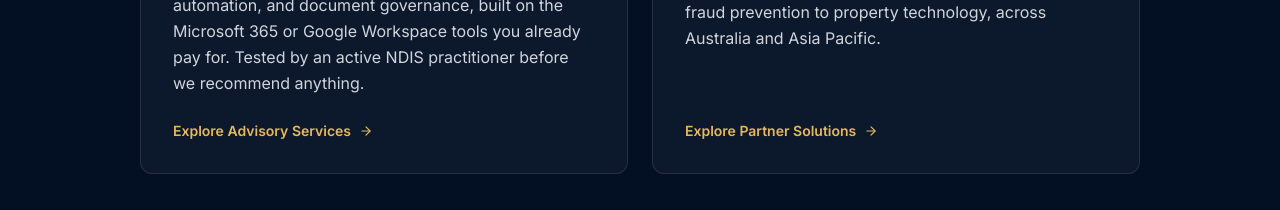
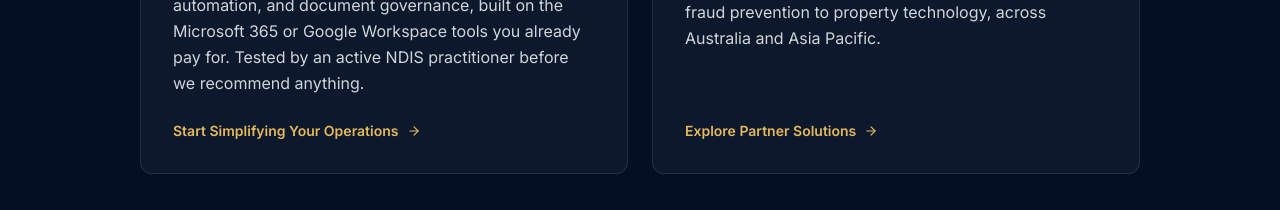
Before and after one commit to shurtis-0601/collabedge, a Next.js app: page / in a window 1280 px wide. Shown: the part 1400-1610 px from the top of the page. Built offline with nearby package versions, Linux system fonts and the light colour scheme.

Commit message:
home: update pillar one CTA to Start Simplifying Your Operations

```diff
--- a/app/page.tsx
+++ b/app/page.tsx
@@ -32,7 +32,7 @@ const pillars = [
     eyebrow: 'For NDIS, Healthcare, and Growing Businesses',
     title: 'Simplify. Streamline. Automate. Grow.',
     body: 'We bring enterprise discipline down to earth. Compliance and audit readiness, AI-powered workflow automation, and document governance, built on the Microsoft 365 or Google Workspace tools you already pay for. Tested by an active NDIS practitioner before we recommend anything.',
-    ctaLabel: 'Explore Advisory Services',
+    ctaLabel: 'Start Simplifying Your Operations',
     ctaHref: '/services',
   },
   {
```
